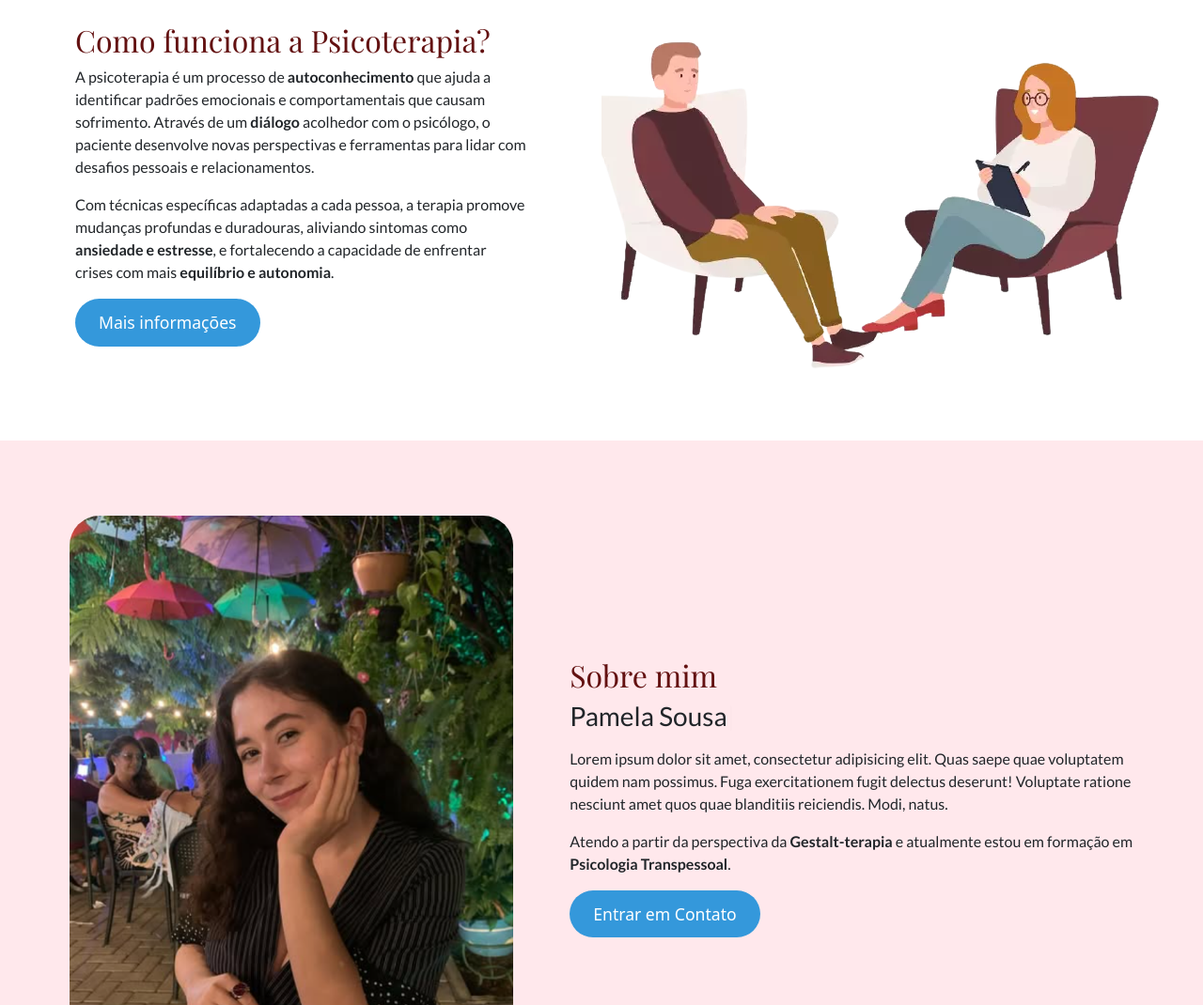
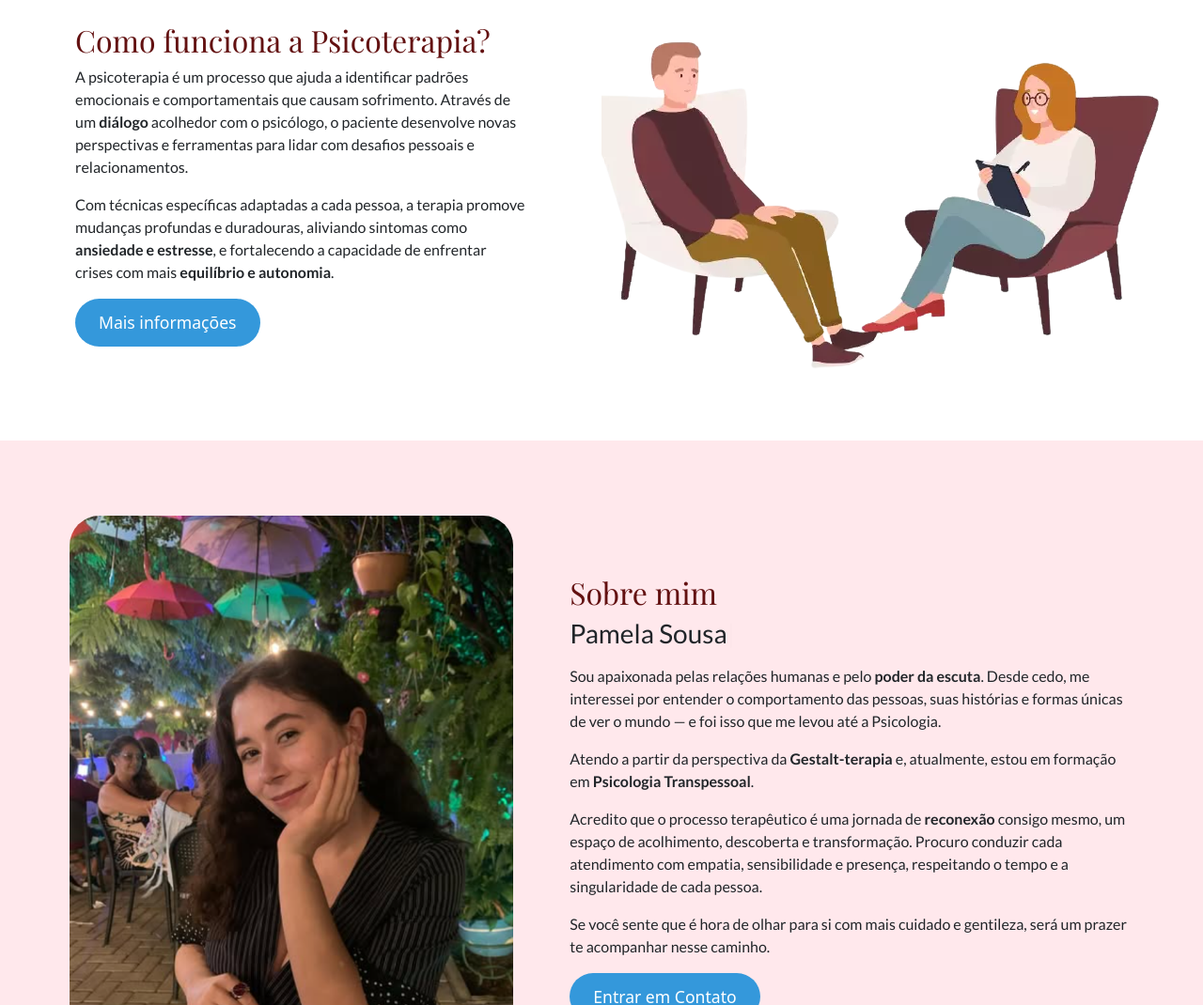
Before and after one commit to felipebart99/psiRaianaMonteiro, a React (Vite) app: page / in a window 1280 px wide. Shown: the part 928-1998 px from the top of the page at 94% size. Built offline with nearby package versions, Linux system fonts and the light colour scheme.

Commit message:
ajuste de textos

```diff
--- a/src/components/Inicio.jsx
+++ b/src/components/Inicio.jsx
@@ -26,7 +26,7 @@ const Inicio = () => {
             Venho oferecer um espaço de <strong>acolhimento e cuidado</strong>{" "}
             para te ajudar no seu processo de transformação e busca de sentidos.
             O primeiro passo para o cuidado e transformação de si está no
-            <strong> autoconhecimento</strong> e no cultivo da criatividade.
+            <strong> autoconhecimento</strong>.
           </p>
           <a
             href={whatsAppLink}
--- a/src/components/Psicoterapia.jsx
+++ b/src/components/Psicoterapia.jsx
@@ -7,11 +7,11 @@ const Psicoterapia = () => {
       <div className="principal">
         <h2>Como funciona a Psicoterapia?</h2>
         <p>
-          A psicoterapia é um processo de <strong>autoconhecimento</strong> que
-          ajuda a identificar padrões emocionais e comportamentais que causam
-          sofrimento. Através de um <strong>diálogo</strong> acolhedor com o
-          psicólogo, o paciente desenvolve novas perspectivas e ferramentas para
-          lidar com desafios pessoais e relacionamentos.
+          A psicoterapia é um processo que ajuda a identificar padrões
+          emocionais e comportamentais que causam sofrimento. Através de um{" "}
+          <strong>diálogo</strong> acolhedor com o psicólogo, o paciente
+          desenvolve novas perspectivas e ferramentas para lidar com desafios
+          pessoais e relacionamentos.
         </p>
         <p>
           Com técnicas específicas adaptadas a cada pessoa, a terapia promove
--- a/src/components/Sobre.jsx
+++ b/src/components/Sobre.jsx
@@ -12,15 +12,26 @@ const Sobre = () => {
           <Typewriter text=" Pamela Sousa" speed={200} startOnView={true} />
         </h3>
         <p>
-          Lorem ipsum dolor sit amet, consectetur adipisicing elit. Quas saepe
-          quae voluptatem quidem nam possimus. Fuga exercitationem fugit
-          delectus deserunt! Voluptate ratione nesciunt amet quos quae
-          blanditiis reiciendis. Modi, natus.
+          Sou apaixonada pelas relações humanas e pelo{" "}
+          <strong>poder da escuta</strong>. Desde cedo, me interessei por
+          entender o comportamento das pessoas, suas histórias e formas únicas
+          de ver o mundo — e foi isso que me levou até a Psicologia.
         </p>
         <p>
-          Atendo a partir da perspectiva da <strong>Gestalt-terapia</strong> e
-          atualmente estou em formação em
+          Atendo a partir da perspectiva da <strong>Gestalt-terapia</strong> e,
+          atualmente, estou em formação em
           <strong> Psicologia Transpessoal</strong>.
+        </p>
+        <p>
+          Acredito que o processo terapêutico é uma jornada de{" "}
+          <strong>reconexão</strong> consigo mesmo, um espaço de acolhimento,
+          descoberta e transformação. Procuro conduzir cada atendimento com
+          empatia, sensibilidade e presença, respeitando o tempo e a
+          singularidade de cada pessoa.
+        </p>
+        <p>
+          Se você sente que é hora de olhar para si com mais cuidado e
+          gentileza, será um prazer te acompanhar nesse caminho.
         </p>
         <a
           href={whatsAppLink}
```
